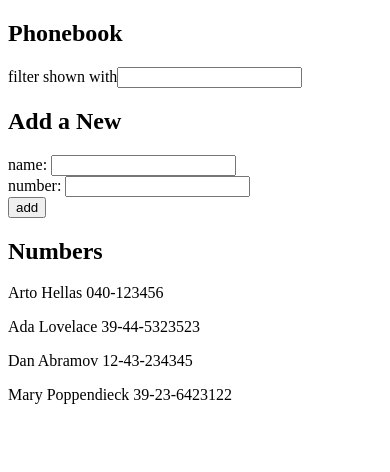
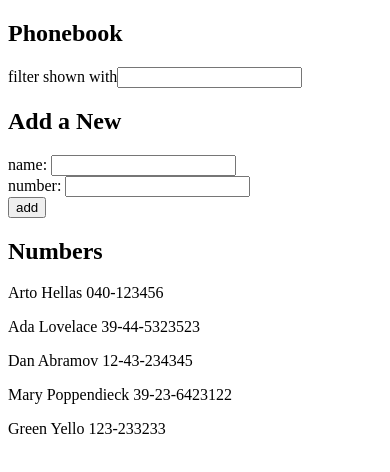
Before and after one commit to Yuan98Yu/exercises-for-full-stack-open, a React (Create React App) app in the folder part2/: page / in a window 390 px wide. Shown: the top 472 px of the page. Built offline with nearby package versions, Linux system fonts and the light colour scheme; data requests are answered from the project's data file.

Commit message:
finish exercise2.15: Phonebook step7

```diff
--- a/part2/db.json
+++ b/part2/db.json
@@ -1,5 +1,5 @@
 {
-  "persons":[
+  "persons": [
     {
       "name": "Arto Hellas",
       "number": "040-123456",
@@ -19,6 +19,11 @@
       "name": "Mary Poppendieck",
       "number": "39-23-6423122",
       "id": 4
+    },
+    {
+      "name": "Green Yello",
+      "number": "123-233233",
+      "id": 5
     }
   ]
 }
--- a/part2/src/App.js
+++ b/part2/src/App.js
@@ -2,6 +2,8 @@ import React, { useState } from 'react'
 import Persons from './components/Persons'
 import NewPersonForm from './components/NewPersonForm'
 import FilterInput from './components/FilterInput'
+
+import axios from 'axios'
 
 const App = (props) => {
   const [ persons, setPersons] = useState(props.persons)
@@ -26,11 +28,17 @@ const App = (props) => {
       const personObject = {
         name: newName,
         number: newNumber,
-        id: persons.length
+        id: persons.length + 1
       }
-      setPersons(persons.concat(personObject) )
-      setNewName('')
-      setNewNumber('')
+      axios
+      .post('http://localhost:3001/persons', personObject)
+      .then(response => {
+        console.log(response)
+        setPersons(persons.concat(personObject) )
+        setNewName('')
+        setNewNumber('')
+      })
+      .catch( () => alert("fail to add new person"))
     }
   }
 
```
